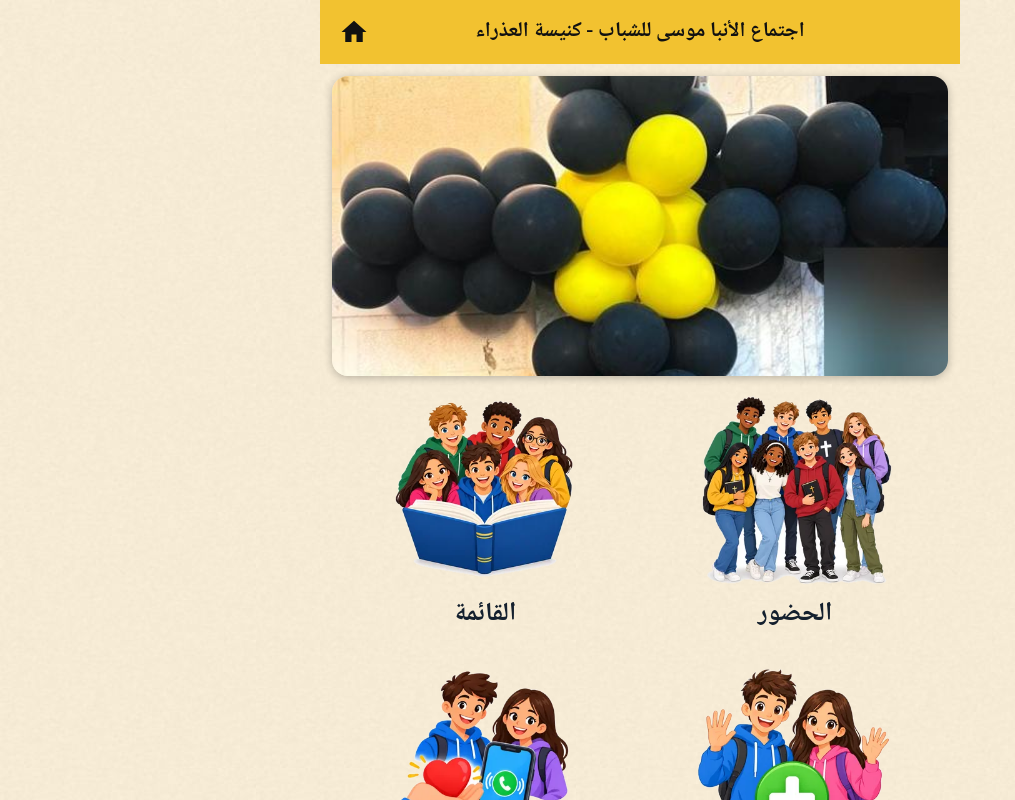
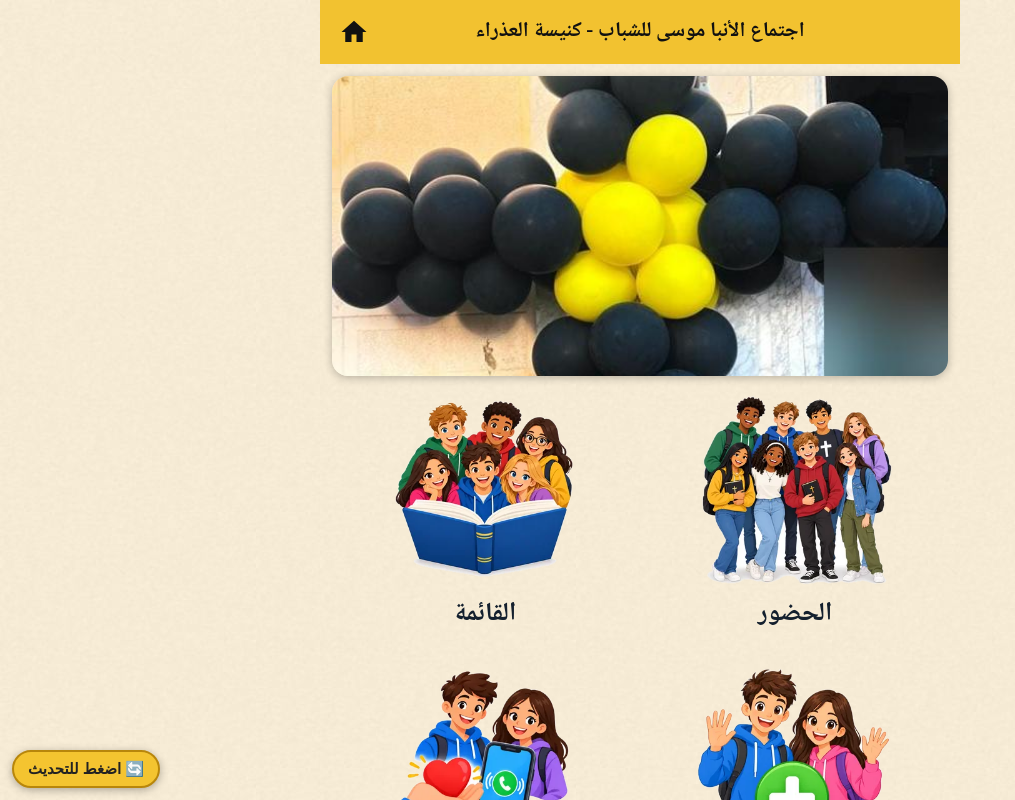
Before and after one commit to anba-moses-youth/youth-attendance, a plain HTML site: page index.html in a window 1280 px wide. Shown: the whole page, without its empty margins (0-1015 px from the left). Drawn offline with Linux system fonts and the light colour scheme.

Commit message:
Add update button for service worker refresh

```diff
--- a/index.html
+++ b/index.html
@@ -270,5 +270,5 @@ if('serviceWorker' in navigator)navigator.serviceWorker.register('sw.js').catch(
 render();
 setTimeout(()=>{const p=$('#splash');p.style.opacity=0;setTimeout(()=>p.remove(),500)},1600);
 </script>
-</body>
+<script>(function(){if(window.__upd)return;window.__upd=1;var b=document.createElement('button');b.id='updbtn';b.textContent='🔄 اضغط للتحديث';b.setAttribute('style','position:fixed;bottom:12px;left:12px;z-index:99999;background:#f4c430;color:#222;border:2px solid #b8860b;border-radius:22px;padding:8px 14px;font:bold 15px sans-serif;box-shadow:0 2px 8px rgba(0,0,0,.3)');b.onclick=async function(){b.textContent='جاري التحديث...';try{var rs=await navigator.serviceWorker.getRegistrations();for(var r of rs)await r.unregister();var ks=await caches.keys();for(var k of ks)await caches.delete(k)}catch(e){}location.reload()};document.body.appendChild(b);if('serviceWorker' in navigator){var had=!!navigator.serviceWorker.controller;navigator.serviceWorker.getRegistration().then(function(r){r&&r.update()}).catch(function(){});navigator.serviceWorker.addEventListener('controllerchange',function(){if(had&&!window.__r){window.__r=1;location.reload()}})}})();</script></body>
 </html>
```
